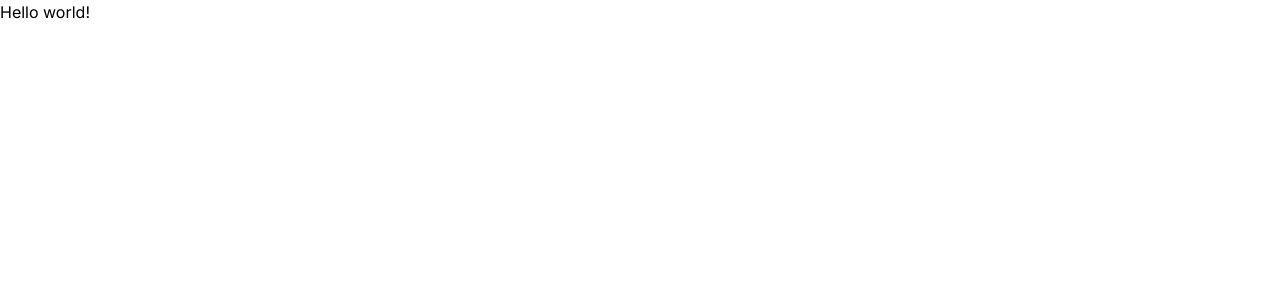
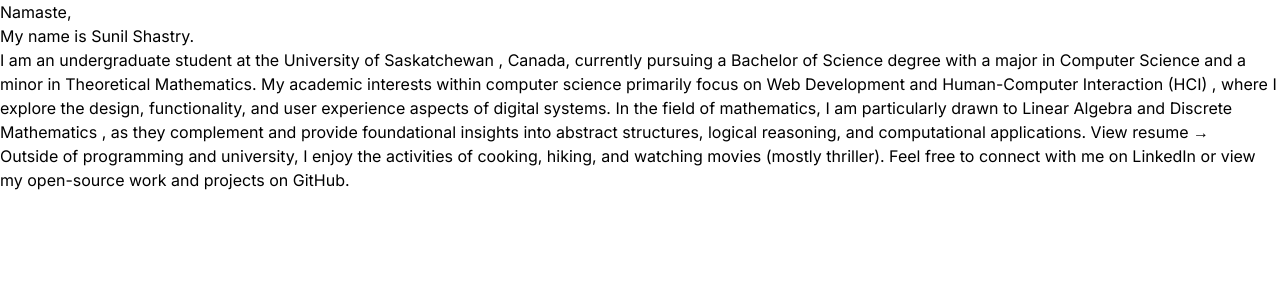
Before and after one commit to sunillshastry/sunilshastry.com, a Next.js app: page / in a window 1280 px wide. Shown: the top 300 px of the page. Built offline with nearby package versions, Linux system fonts and the light colour scheme.

Commit message:
Add website content to page.tsx

```diff
--- a/app/page.tsx
+++ b/app/page.tsx
@@ -1,7 +1,32 @@
 export default function Page() {
 	return (
-		<div>
-			<h1>Hello world!</h1>
-		</div>
+		<section>
+			<div>
+				<h2>Namaste,</h2>
+				<h1>My name is Sunil Shastry.</h1>
+			</div>
+
+			<div>
+				<p>
+					I am an undergraduate student at the University of Saskatchewan ,
+					Canada, currently pursuing a Bachelor of Science degree with a major
+					in Computer Science and a minor in Theoretical Mathematics. My
+					academic interests within computer science primarily focus on Web
+					Development and Human-Computer Interaction (HCI) , where I explore the
+					design, functionality, and user experience aspects of digital systems.
+					In the field of mathematics, I am particularly drawn to Linear Algebra
+					and Discrete Mathematics , as they complement and provide foundational
+					insights into abstract structures, logical reasoning, and
+					computational applications. View resume →
+				</p>
+
+				<p>
+					Outside of programming and university, I enjoy the activities of
+					cooking, hiking, and watching movies (mostly thriller). Feel free to
+					connect with me on LinkedIn or view my open-source work and projects
+					on GitHub.
+				</p>
+			</div>
+		</section>
 	);
 }
```
